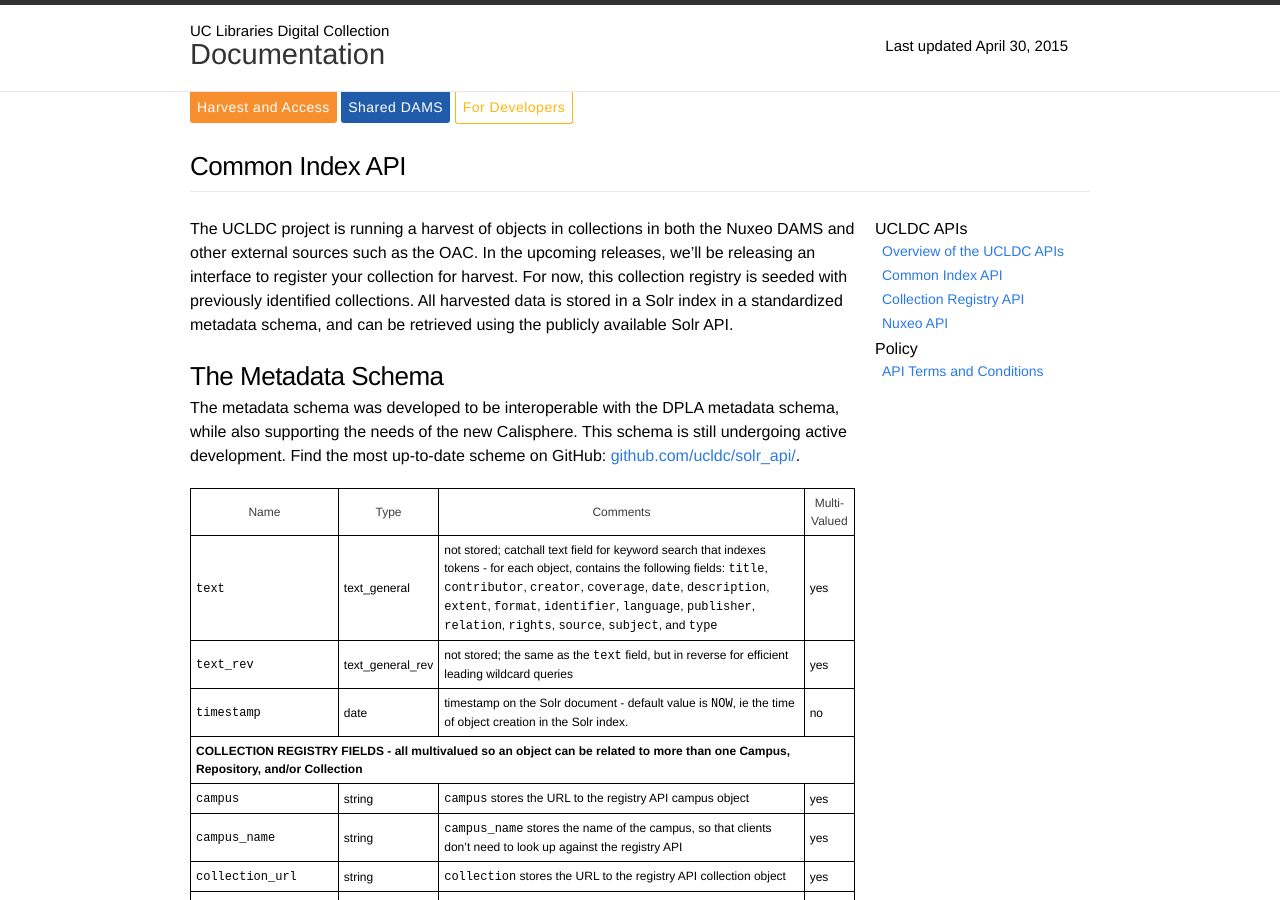
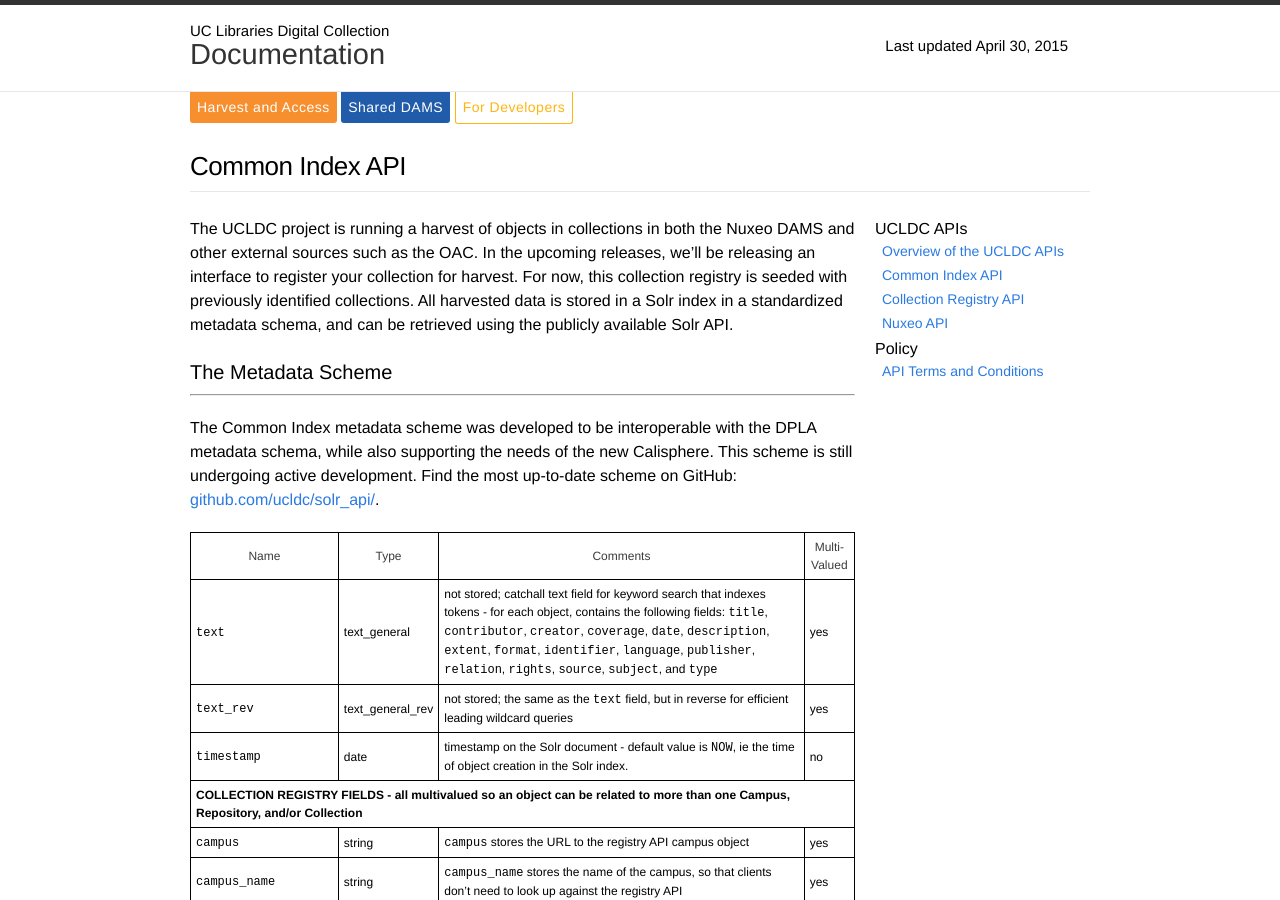
Before and after one commit to ucldc/ucldc-docs, a Jekyll site: the page built from docs/technical-docs/solr-api.md, in a window 1280 px wide and 900 px high. Built offline with Jekyll 4.4.1, drawn with Linux system fonts in a browser that asks for light colours; nearby versions of some CDN libraries.

Commit message:
Update solr-api.md

```diff
--- a/docs/technical-docs/solr-api.md
+++ b/docs/technical-docs/solr-api.md
@@ -8,9 +8,9 @@
 
 The UCLDC project is running a harvest of objects in collections in both the Nuxeo DAMS and other external sources such as the OAC. In the upcoming releases, we’ll be releasing an interface to register your collection for harvest. For now, this collection registry is seeded with previously identified collections. All harvested data is stored in a Solr index in a standardized metadata schema, and can be retrieved using the publicly available Solr API.
 
-The Metadata Schema
-================
-The metadata schema was developed to be interoperable with the DPLA metadata schema, while also supporting the needs of the new Calisphere. This schema is still undergoing active development. Find the most up-to-date scheme on GitHub: <a href="https://github.com/ucldc/solr_api/blob/master/dc-collection/conf/schema.xml" target="_blank">github.com/ucldc/solr_api/</a>.
+##The Metadata Scheme
+***
+The Common Index metadata scheme was developed to be interoperable with the DPLA metadata schema, while also supporting the needs of the new Calisphere. This scheme is still undergoing active development. Find the most up-to-date scheme on GitHub: <a href="https://github.com/ucldc/solr_api/blob/master/dc-collection/conf/schema.xml" target="_blank">github.com/ucldc/solr_api/</a>.
 
 <table class="confluenceTable">
   <tbody>
```
